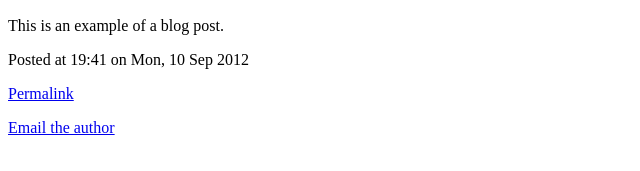
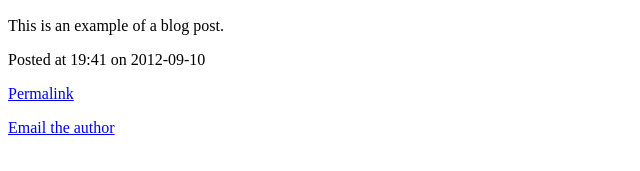
Before and after one commit to pdonis/simpleblog3, a plain HTML site: page examples/bare/static/example-post.html in a window 1280 px wide. Shown: the part 217-388 px from the top of the page, 0-640 px from the left. Drawn offline with Linux system fonts and the light colour scheme.

Commit message:
Small formatting tweak to bare example blog.

```diff
--- a/examples/bare/static/example-post.html
+++ b/examples/bare/static/example-post.html
@@ -10,13 +10,12 @@
 <h1>Example Blog</h1>
 <h2>An example blog using simpleblog</h2>
 <h1>Single Entry</h1>
+<div>
 <h2>An Example Post</h2>
-<div>
 <p>This is an example of a blog post.</p>
 </div>
-<p>Posted at 19:41 on Mon, 10 Sep 2012</p>
+<p>Posted at 19:41 on 2012-09-10</p>
 <p><a href="/example-post.html" title="Permalink">Permalink</a></p>
-
 <p><a href="mailto:ima@example.com">Email the author</a></p>
 </body>
 </html>
```
Also changed, not shown: examples/bare/static/index.html (+2 -3 lines), examples/bare/templates/entry.html (+1 -1 lines).
